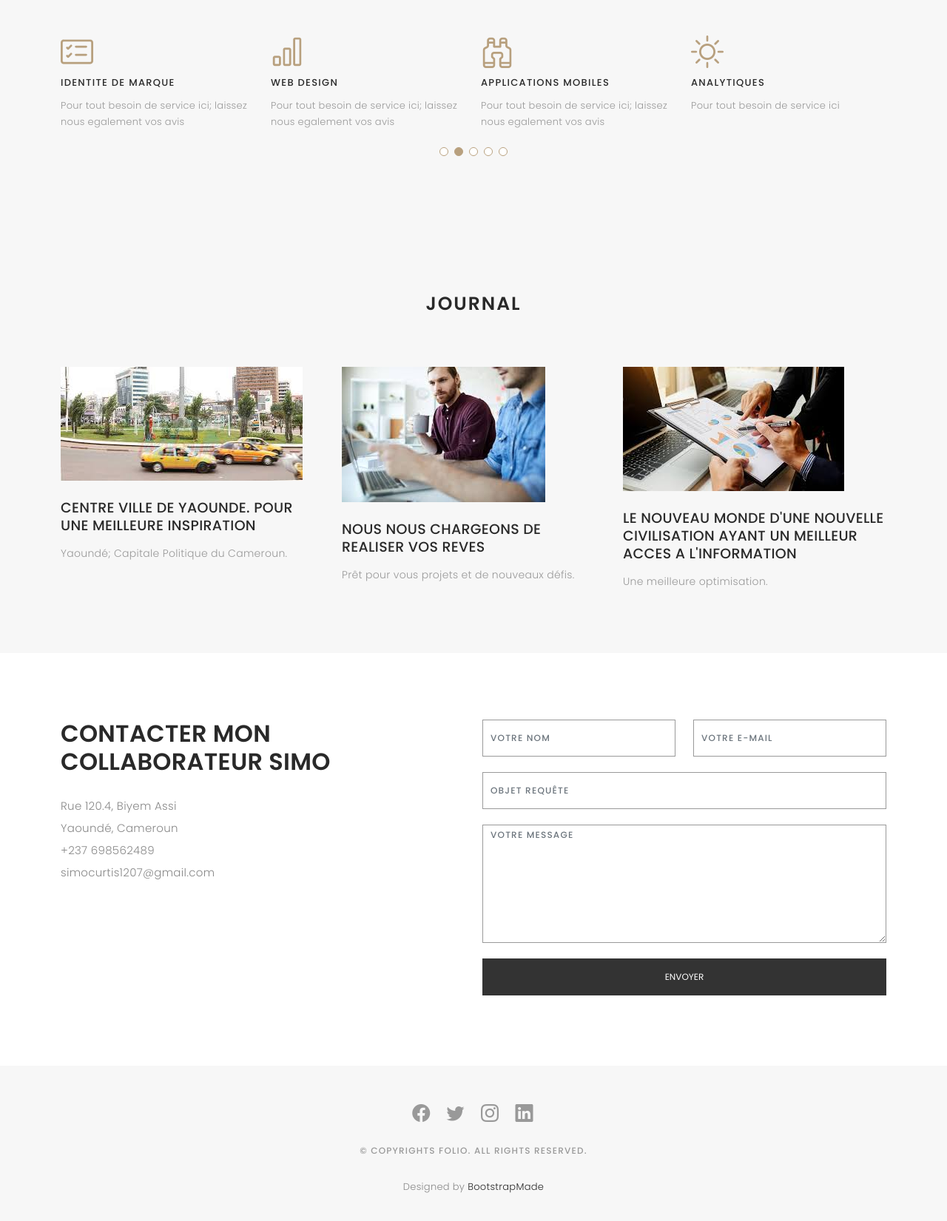
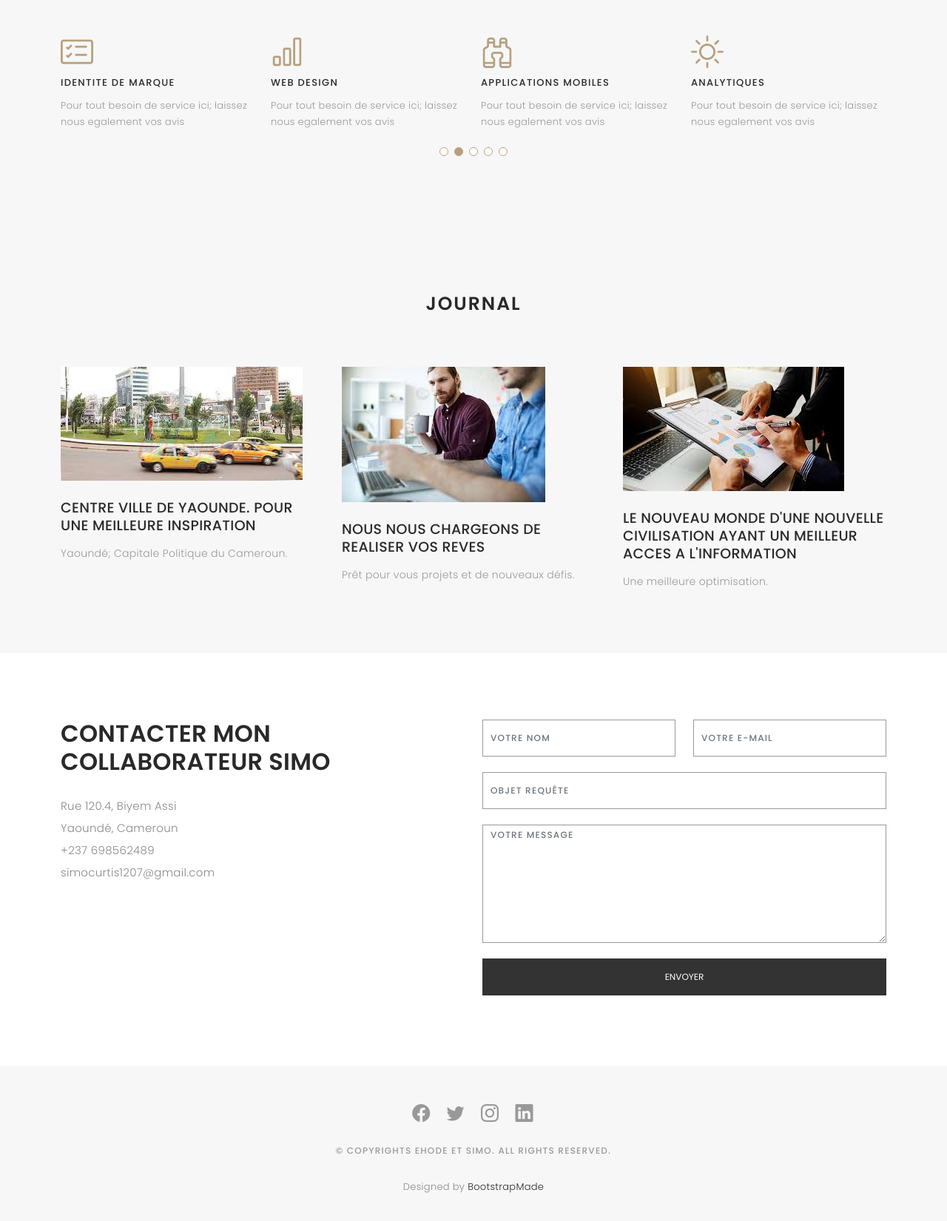
Before and after one commit to Dif-Desgn/NotreCV, a plain HTML site: page index.html in a window 1280 px wide. Shown: the part 1380-3031 px from the top of the page at 74% size. Drawn offline with nearby package versions, Linux system fonts and the light colour scheme; files whose address does not match are found by name; a web font is replaced by a local one.

Commit message:
Update index.html

```diff
--- a/index.html
+++ b/index.html
@@ -163,7 +163,7 @@
               <div class="services-block">
                 <i class="bi bi-brightness-high"></i>
                 <span>Analytiques</span>
-                <p class="separator">Pour tout besoin de service ici </p>
+                <p class="separator">Pour tout besoin de service ici; laissez nous egalement vos avis </p>
               </div>
             </div><!-- End testimonial item -->
           </div>
@@ -323,7 +323,7 @@
 
       </div>
 
-      <p>&copy; Copyrights Folio. All rights reserved.</p>
+      <p>&copy; Copyrights Ehode ET Simo. All rights reserved.</p>
 
       <div class="credits">
         <!--
```
